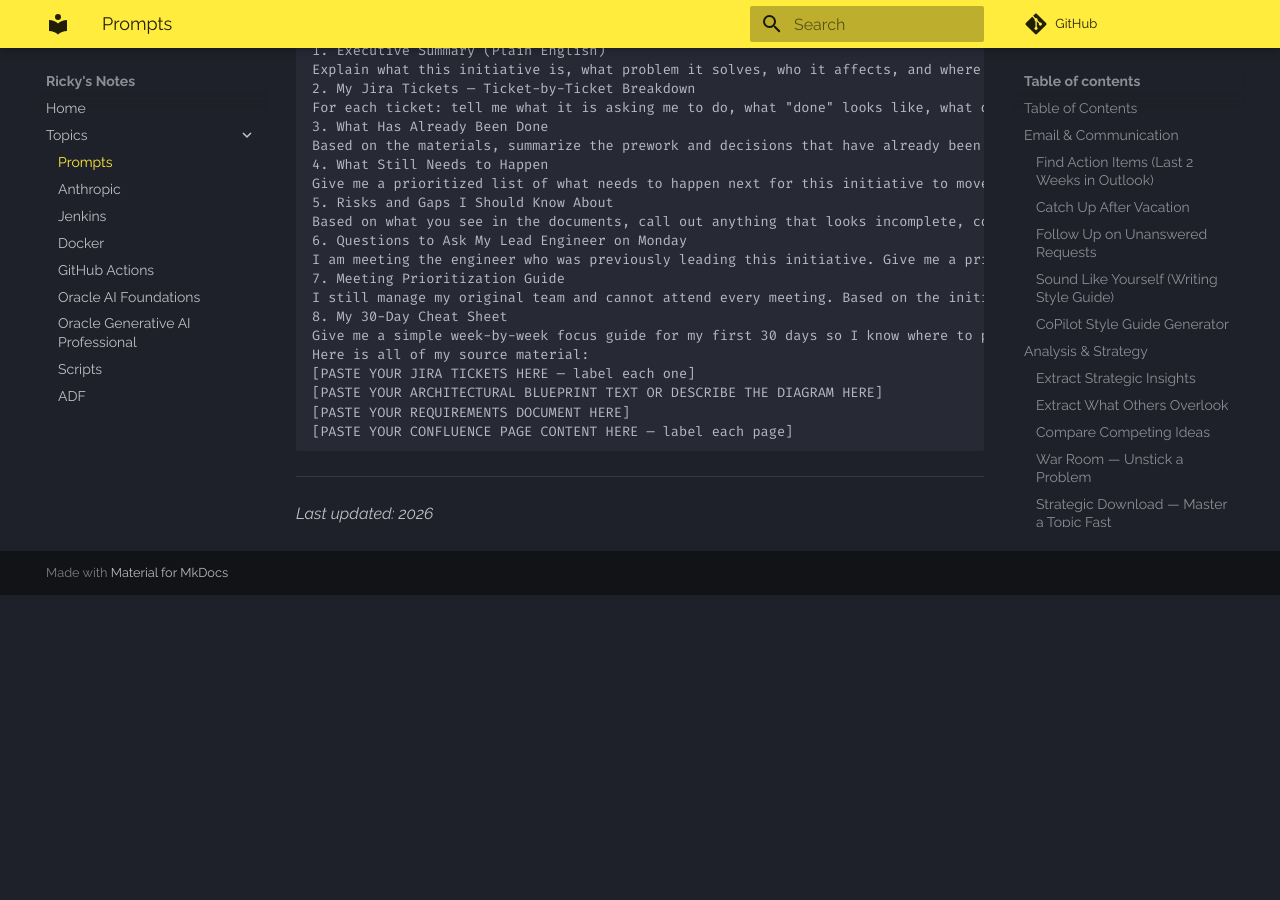
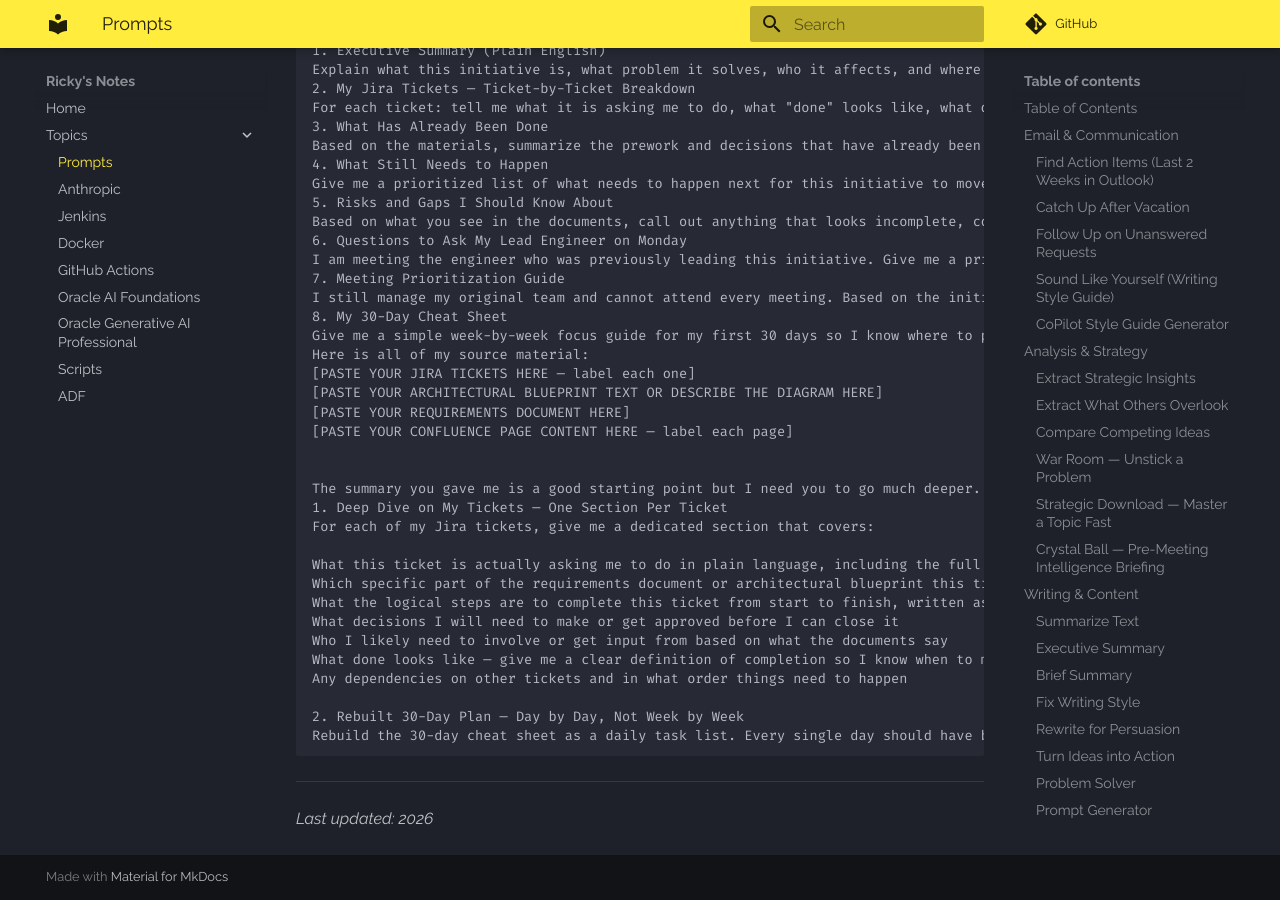
Before and after one commit to riczaman/notes-repo, an MkDocs documentation site: the page built from docs/topics/prompts.md, in a window 1280 px wide and 900 px high, scrolled down 13579 px. Built offline with MkDocs 1.6.1 and Material for MkDocs 9.7.7, drawn with Linux system fonts in a browser that asks for light colours; comment, search, counter and statistics services are not loaded; before the commit the page ends 14174 px from its top, so only the background shows below that.

Commit message:
new kb prompt added updates

````diff
--- a/docs/topics/prompts.md
+++ b/docs/topics/prompts.md
@@ -709,6 +709,22 @@
 [PASTE YOUR ARCHITECTURAL BLUEPRINT TEXT OR DESCRIBE THE DIAGRAM HERE]
 [PASTE YOUR REQUIREMENTS DOCUMENT HERE]
 [PASTE YOUR CONFLUENCE PAGE CONTENT HERE — label each page]
+
+
+The summary you gave me is a good starting point but I need you to go much deeper. I am going to ask you to redo several sections with far more specificity. Do not give me bullet points — write everything out in full sentences and paragraphs as if you are briefing a smart person who needs to actually act on this, not just read it.
+1. Deep Dive on My Tickets — One Section Per Ticket
+For each of my Jira tickets, give me a dedicated section that covers:
+
+What this ticket is actually asking me to do in plain language, including the full scope of the work
+Which specific part of the requirements document or architectural blueprint this ticket maps to — quote or reference the exact section, requirement ID, or diagram element by name so I can find it
+What the logical steps are to complete this ticket from start to finish, written as a mini execution plan
+What decisions I will need to make or get approved before I can close it
+Who I likely need to involve or get input from based on what the documents say
+What done looks like — give me a clear definition of completion so I know when to mark it closed
+Any dependencies on other tickets and in what order things need to happen
+
+2. Rebuilt 30-Day Plan — Day by Day, Not Week by Week
+Rebuild the 30-day cheat sheet as a daily task list. Every single day should have between two and four specific, named tasks I can actually check off. Each task must reference a specific ticket number, a section of the requirements document, or a part of the architectural blueprint by name so
 ```
 
 ---
````
